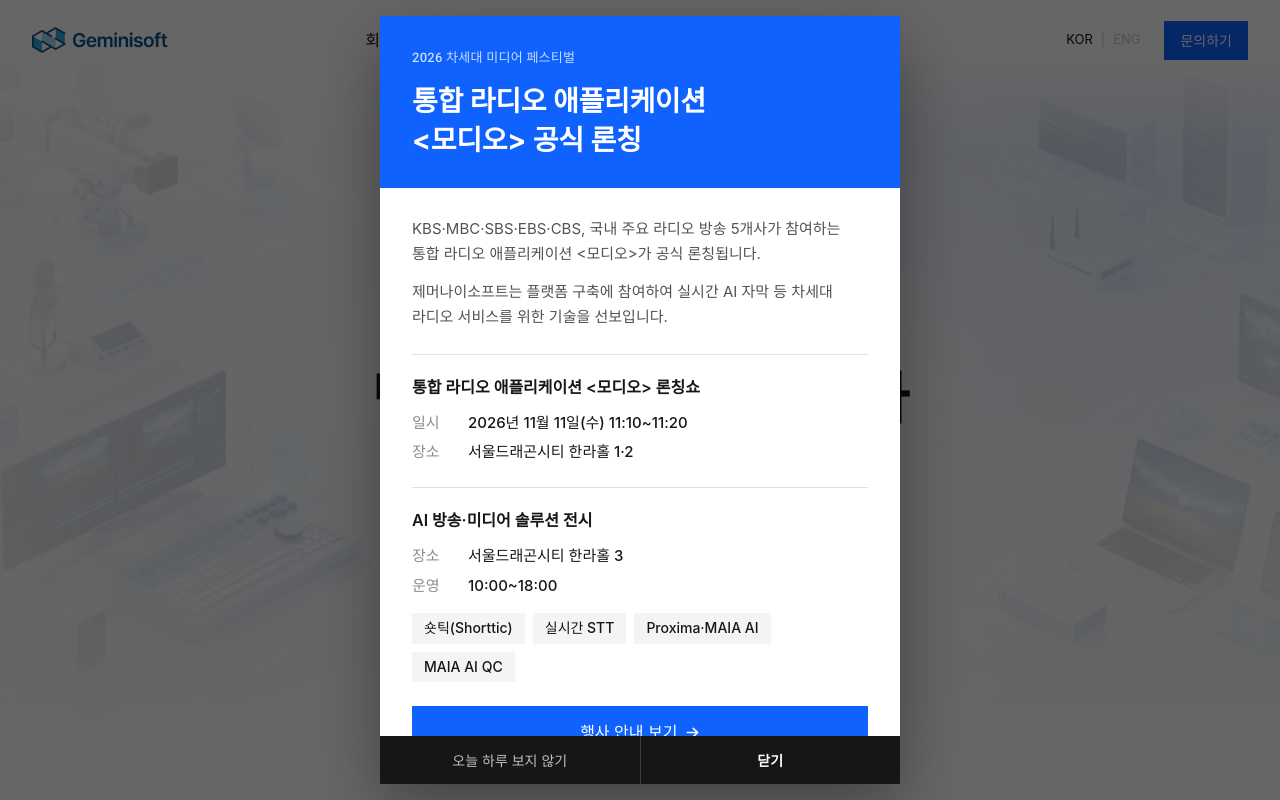
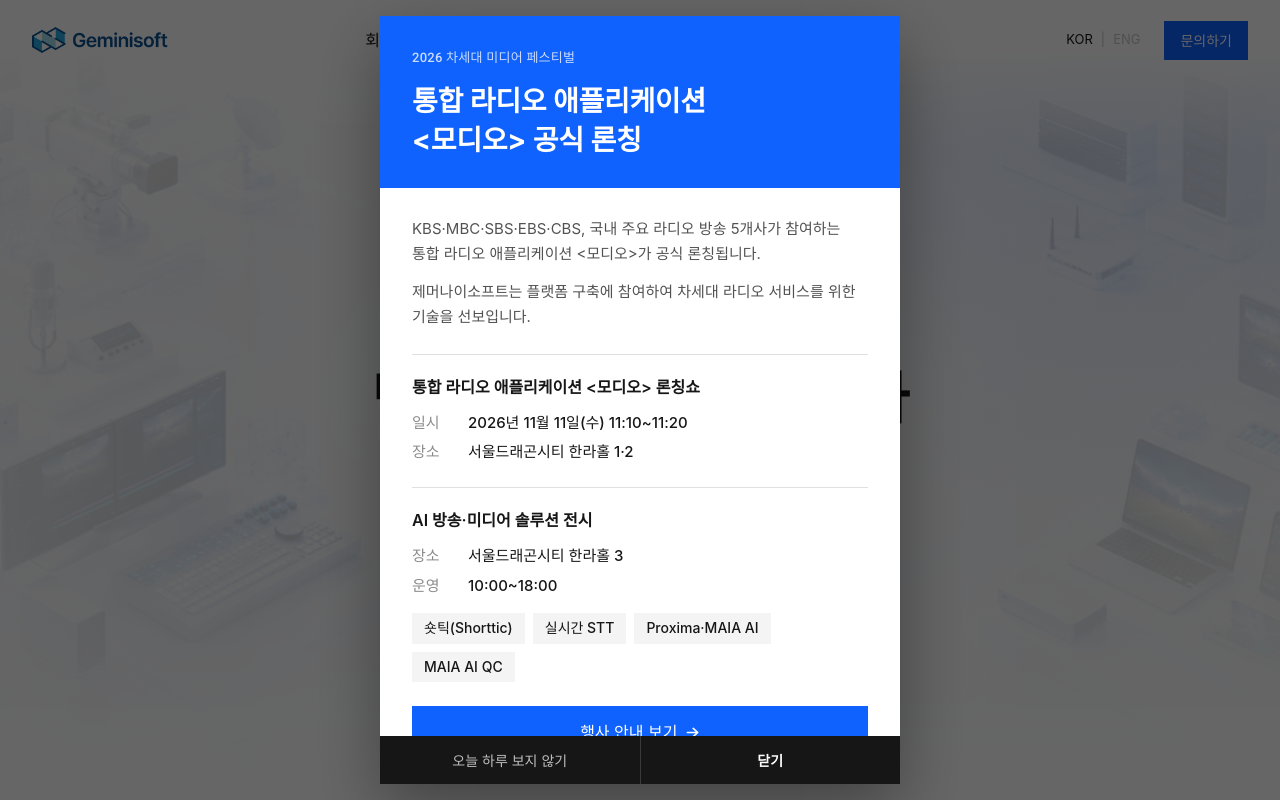
Before and after one commit to gemiso-dev/gemiso-website, a Next.js app: page / in a window 1280 px wide. Shown: the top 800 px of the page. Built offline with nearby package versions, Linux system fonts and the light colour scheme; a web font is replaced by a local one.

Commit message:
fix: 팝업 본문에서 '실시간 AI 자막 등' 문구 제거

```diff
--- a/components/event-popup-data.ts
+++ b/components/event-popup-data.ts
@@ -37,7 +37,7 @@
   },
   paragraphs: [
     "KBS·MBC·SBS·EBS·CBS, 국내 주요 라디오 방송 5개사가 참여하는 통합 라디오 애플리케이션 <모디오>가 공식 론칭됩니다.",
-    "제머나이소프트는 플랫폼 구축에 참여하여 실시간 AI 자막 등 차세대 라디오 서비스를 위한 기술을 선보입니다.",
+    "제머나이소프트는 플랫폼 구축에 참여하여 차세대 라디오 서비스를 위한 기술을 선보입니다.",
   ],
   launch: {
     heading: "통합 라디오 애플리케이션 <모디오> 론칭쇼",
```
